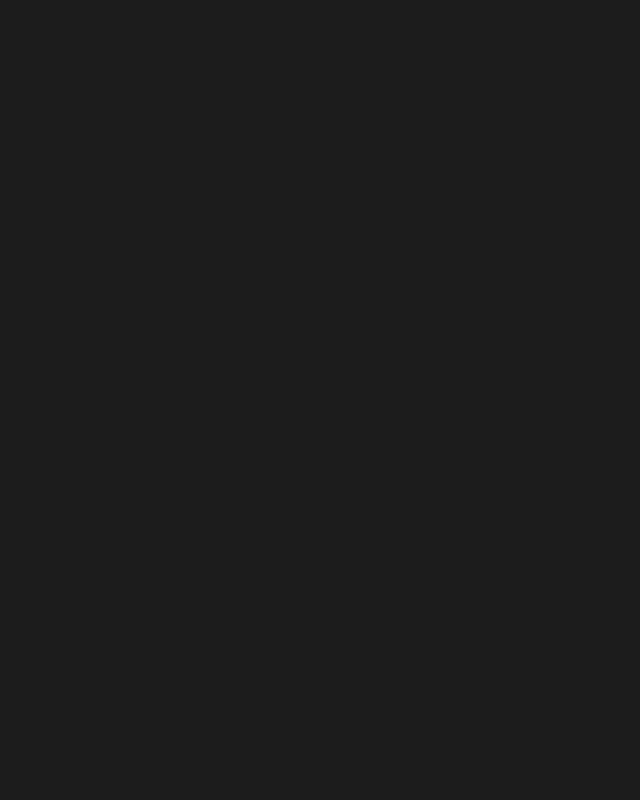
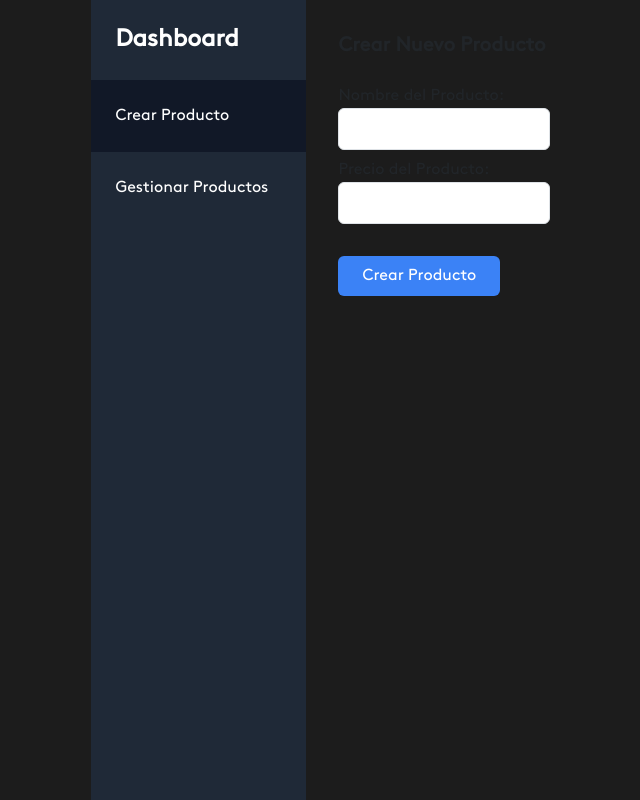
Before and after one commit to ivolevy/grupo7-tpo, a React (Vite) app: page /perfil-administrador in a window 1280 px wide. Before the commit this address had no page. Shown: the whole page, without its empty margins (11-651 px from the left). Built offline with nearby package versions, Linux system fonts and the light colour scheme; a web font is replaced by a local one.

Commit message:
vista productos agregados

```diff
--- /dev/null
+++ b/src/AdminView.jsx
@@ -0,0 +1,57 @@
+import React, { useState } from 'react';
+
+export const AdminView = () => {
+  const [view, setView] = useState('crearProducto');
+
+  const handleViewChange = (viewName) => {
+    setView(viewName);
+  };
+
+  return (
+    <div className="flex">
+      {/* Barra lateral */}
+      <div className="sidebar bg-gray-800 text-white w-1/5 min-h-screen">
+        <h2 className="text-2xl font-bold p-4">Dashboard</h2>
+        <ul>
+          <li className={`p-4 cursor-pointer ${view === 'crearProducto' ? 'bg-gray-900' : ''}`} onClick={() => handleViewChange('crearProducto')}>
+            Crear Producto
+          </li>
+          <li className={`p-4 cursor-pointer ${view === 'gestionarProductos' ? 'bg-gray-900' : ''}`} onClick={() => handleViewChange('gestionarProductos')}>
+            Gestionar Productos
+          </li>
+        </ul>
+      </div>
+
+      {/* Contenido principal */}
+      <div className="main-content w-4/5 p-8">
+        {view === 'crearProducto' && (
+          <div>
+            <h3 className="text-xl font-bold mb-4">Crear Nuevo Producto</h3>
+            {/* Formulario para crear producto */}
+            <form>
+              <label htmlFor="productName">Nombre del Producto:</label>
+              <input type="text" id="productName" name="productName" className="block mb-2 border rounded-md p-2" />
+              <label htmlFor="productPrice">Precio del Producto:</label>
+              <input type="text" id="productPrice" name="productPrice" className="block mb-2 border rounded-md p-2" />
+              <button type="submit" className="bg-blue-500 hover:bg-blue-600 text-white py-2 px-4 rounded-md mt-4">
+                Crear Producto
+              </button>
+            </form>
+          </div>
+        )}
+
+        {view === 'gestionarProductos' && (
+          <div>
+            <h3 className="text-xl font-bold mb-4">Gestionar Productos</h3>
+            {/* Lista de productos existentes */}
+            <ul>
+              <li>Producto 1 - $100 <button className="bg-red-500 hover:bg-red-600 text-white py-1 px-2 rounded-md ml-2">Eliminar</button></li>
+              <li>Producto 2 - $50 <button className="bg-red-500 hover:bg-red-600 text-white py-1 px-2 rounded-md ml-2">Eliminar</button></li>
+              <li>Producto 3 - $75 <button className="bg-red-500 hover:bg-red-600 text-white py-1 px-2 rounded-md ml-2">Eliminar</button></li>
+            </ul>
+          </div>
+        )}
+      </div>
+    </div>
+  );
+};
--- /dev/null
+++ b/src/UserView.jsx
@@ -0,0 +1,47 @@
+import React, { useState } from 'react';
+
+export const UserView = () => {
+  const [view, setView] = useState('perfil');
+
+  const handleViewChange = (viewName) => {
+    setView(viewName);
+  };
+
+  return (
+    <div className="flex">
+      <div className="sidebar bg-gray-800 text-white w-1/5 min-h-screen">
+        <h2 className="text-2xl font-bold p-4">Iñaki</h2>
+        <ul>
+          <li className={`p-4 cursor-pointer ${view === 'perfil' ? 'bg-gray-900' : ''}`} onClick={() => handleViewChange('perfil')}>
+            Perfil
+          </li>
+          <li className={`p-4 cursor-pointer ${view === 'compras' ? 'bg-gray-900' : ''}`} onClick={() => handleViewChange('compras')}>
+            Compras
+          </li>
+        </ul>
+      </div>
+      <div className="main-content w-4/5 p-8 bg-white">
+        {view === 'perfil' && (
+          <div>
+            <h3 className="text-xl font-bold mb-4">Perfil del Usuario</h3>
+            <p>Nombre: Juan </p>
+            <p>Apellido:Pérez </p>
+            <p>Correo electrónico: juan.perez@example.com</p>
+            <p>DNI: 44562908</p>
+            <p>Teléfono: (11)3298-7699</p>
+          </div>
+        )}
+        {view === 'compras' && (
+          <div>
+            <h3 className="text-xl font-bold mb-4">Historial de Compras</h3>
+            <ul>
+              <li>Producto 1 - $100</li>
+              <li>Producto 2 - $50</li>
+              <li>Producto 3 - $75</li>
+            </ul>
+          </div>
+        )}
+      </div>
+    </div>
+  );
+};
--- a/src/main.jsx
+++ b/src/main.jsx
@@ -14,6 +14,9 @@ import { Provider } from "react-redux";
 import { store } from "./redux/store";
 import { ToastContainer } from "react-toastify";
 import { Payment } from "./Payment";
+import { UserView } from "./UserView";
+import { AdminView } from "./AdminView";
+
 
 
 createRoot(document.getElementById("root")).render(
@@ -35,6 +38,9 @@ createRoot(document.getElementById("root")).render(
 				<Route path="/" element={<Home />} />
 				<Route path="/products" element={<Products />} />
 				<Route path="/cart/payment" element={<Payment />} />
+				<Route path="/perfil-usuario" element={<UserView />} />
+				<Route path="/perfil-administrador" element={<AdminView />} />
+
 				<Route
 					path="/product/:id"
 					element={<Product products={productsData} />}
```
